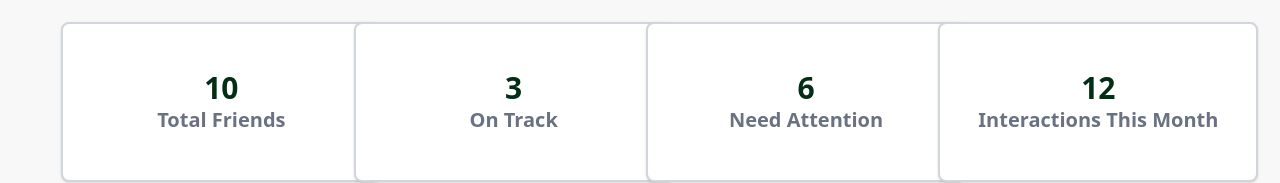
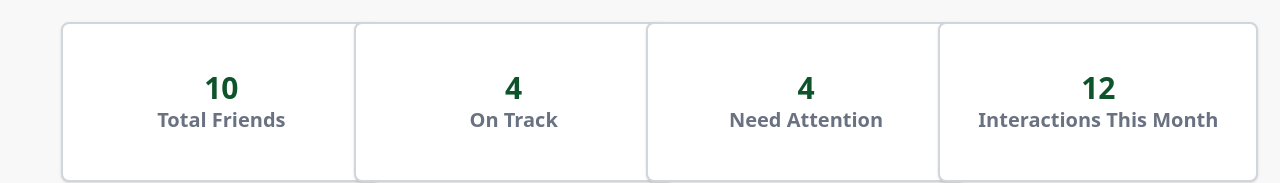
Before and after one commit to Asraful-Alam-Sifat/KeenKeeper-Keep-Your-Friendships-Alive, a Next.js app: page / in a window 1280 px wide. Shown: the part 402-585 px from the top of the page. Built offline with nearby package versions, Linux system fonts and the light colour scheme.

Commit message:
complete the HOME section

```diff
--- a/src/assets/Json/Data.json
+++ b/src/assets/Json/Data.json
@@ -1,5 +1,5 @@
 [
-  {
+    {
     "id": 1,
     "name": "Emma Wilson",
     "picture": "https://i.ibb.co.com/HL6jbqS3/1734022263565.jpg",
--- a/src/components/Home/Banner/Banner.jsx
+++ b/src/components/Home/Banner/Banner.jsx
@@ -1,16 +1,46 @@
-import React from 'react';
-// flex mt-20 flex-col justify-center items-center gap-y-3 p-4 md:flex-row md:justify-around sm:
+"use client";
+
+import React, { useState } from 'react';
+import Data from '@/assets/Json/Data.json';
+
 const Banner = () => {
+    const [friendCount, setFriendCount] = useState(Data.length);
+
+
+
+        const filterOnTrack = Data.filter((data)=> data.status === 'on-track')
+        const onTrack = filterOnTrack.length;
+
+        const filterNeedAttention = Data.filter((data)=> data.status === 'overdue');
+        const needAttention = filterNeedAttention.length;
+
+    // const handleInteractions = () => {
+    // const currentMonth = new Date().getMonth();
+    // const currentYear = new Date().getFullYear();
+
+    // const interactionsThisMonth = Data.reduce((total, friend) => {
+    //   const monthlyInteractions = friend.interactions.filter(dateStr => {
+    //   const date = new Date(dateStr);
+    //   return date.getMonth() === currentMonth && date.getFullYear() === currentYear;
+
+    //       return total + monthlyInteractions.length;
+    // });
+    // // console.log(total + monthlyInteractions.length)
+
+    // })
+    // }
+
+
     return (
         <div className='max-w-11/12 mx-auto mt-20 p-2 grid grid-cols-1 gap-y-3 sm:grid-cols-2 sm:gap-3 xl:grid-cols-4'>
 
-            <div className='w-full md:w-80 h-40 bg-base-100 border-2 border-gray-300 rounded-lg flex justify-center items-center flex-col text-gray-500 text-xl font-bold mx-auto hover:border-blue-700 transition-all duration-300 shadow-sm'><span className='font-bold text-green-950 text-3xl '>10</span>Total Friends</div>
+            <div className='w-full md:w-80 h-40 bg-base-100 border-2 border-gray-300 rounded-lg flex justify-center items-center flex-col text-gray-500 text-xl font-bold mx-auto hover:border-green-700 transition-all duration-300 shadow-sm'><span id='total-friends' className='font-bold text-green-900 text-3xl '>{friendCount}</span>Total Friends</div>
 
-            <div className='w-full md:w-80 h-40 bg-base-100 border-2 border-gray-300 rounded-lg flex justify-center items-center flex-col text-gray-500 text-xl font-bold mx-auto hover:border-blue-700 transition-all duration-300 shadow-sm'><span className='font-bold text-green-950 text-3xl '>3</span>On Track</div>
+            <div className='w-full md:w-80 h-40 bg-base-100 border-2 border-gray-300 rounded-lg flex justify-center items-center flex-col text-gray-500 text-xl font-bold mx-auto hover:border-green-700 transition-all duration-300 shadow-sm'><span id='on-track' className='font-bold text-green-900 text-3xl '>{onTrack}</span>On Track</div>
 
-            <div className='w-full md:w-80 h-40 bg-base-100 border-2 border-gray-300 rounded-lg flex justify-center items-center flex-col text-gray-500 text-xl font-bold mx-auto hover:border-blue-700 transition-all duration-300 shadow-sm'><span className='font-bold text-green-950 text-3xl '>6</span>Need Attention</div>
+            <div className='w-full md:w-80 h-40 bg-base-100 border-2 border-gray-300 rounded-lg flex justify-center items-center flex-col text-gray-500 text-xl font-bold mx-auto hover:border-green-700 transition-all duration-300 shadow-sm'><span id='need-attention' className='font-bold text-green-900 text-3xl '>{needAttention}</span>Need Attention</div>
 
-            <div className='w-full md:w-80 h-40 bg-base-100 border-2 border-gray-300 rounded-lg flex justify-center items-center flex-col text-gray-500 text-xl font-bold mx-auto hover:border-blue-700 transition-all duration-300 shadow-sm'><span className='font-bold text-green-950 text-3xl '>12</span>Interactions This Month</div>
+            <div className='w-full md:w-80 h-40 bg-base-100 border-2 border-gray-300 rounded-lg flex justify-center items-center flex-col text-gray-500 text-xl font-bold mx-auto hover:border-green-700 transition-all duration-300 shadow-sm'><span id='interactions' className='font-bold text-green-900 text-3xl '>12</span>Interactions This Month</div>
         </div>
     );
 };
--- a/src/components/Home/Friends/FriendsCard.jsx
+++ b/src/components/Home/Friends/FriendsCard.jsx
@@ -7,7 +7,7 @@ const FriendsCard = ({friends}) => {
 
     return (
       <Link href={`/friends/${friends.id}`}>
-<div className=" p-4 py-7 rounded-lg bg-base-100 border-2 border-gray-200 shadow-xl hover:border-blue-600 transition-all duration-300">
+<div className=" p-4 py-7 rounded-lg bg-base-100 border-2 border-gray-200 shadow-xl hover:border-green-700 transition-all duration-300">
 
       <Image
       className='rounded-full w-19 h-20 mx-auto'
```
